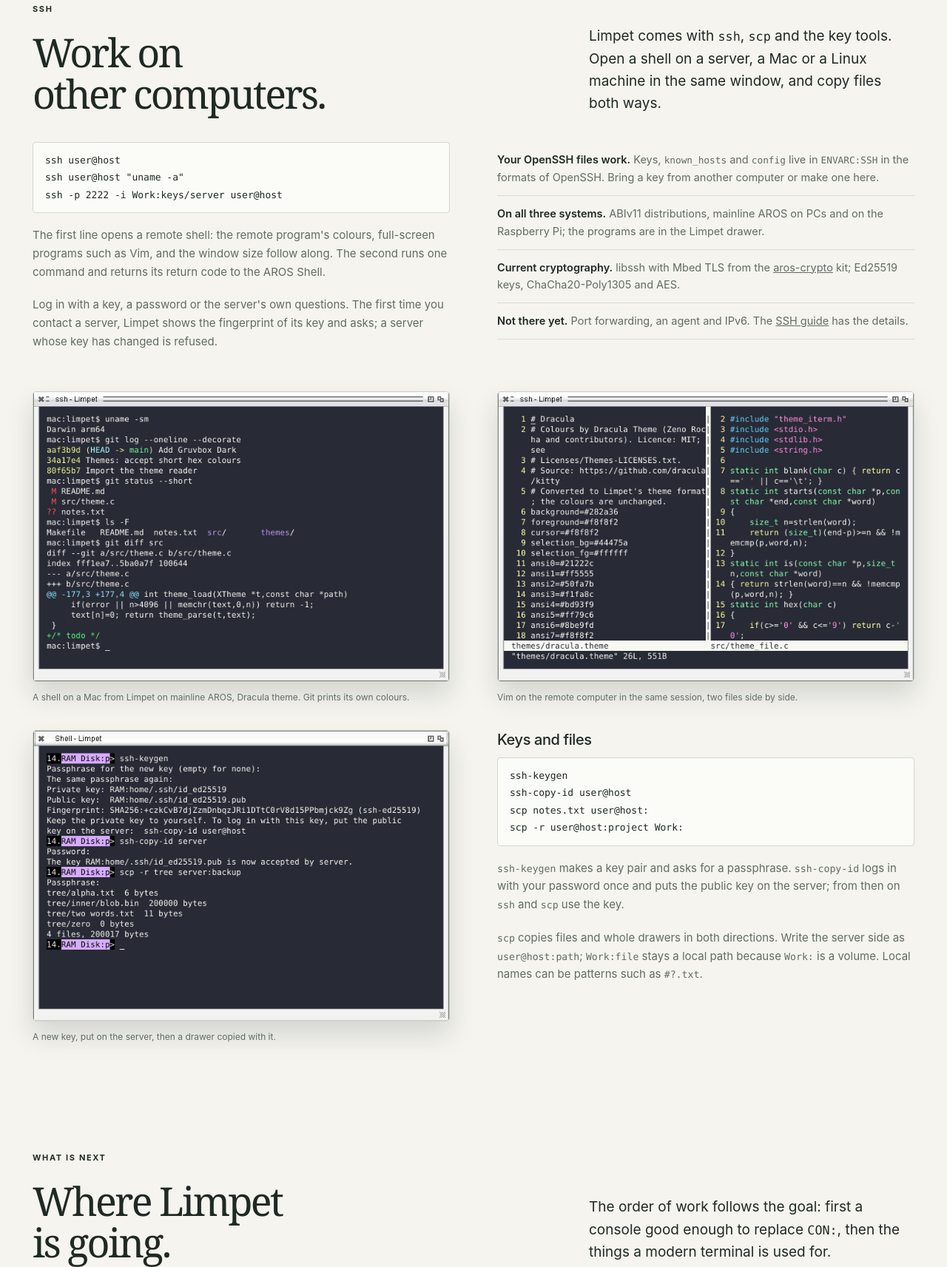
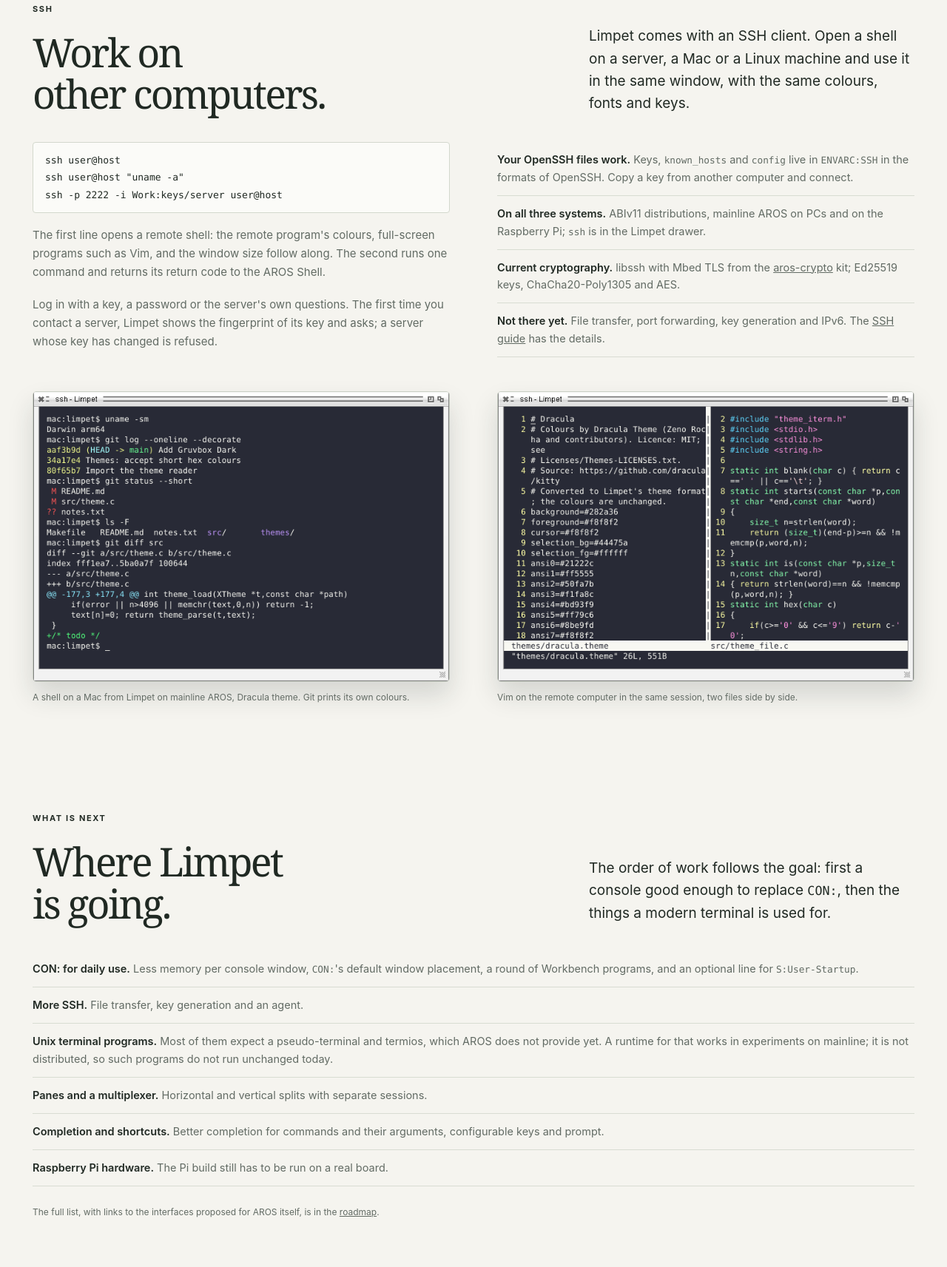
Before and after one commit to tomaszstaniak/limpet, a plain HTML site: page website/index.html in a window 1280 px wide. Shown: the part 8380-10093 px from the top of the page at 74% size. Drawn offline with Linux system fonts and the light colour scheme.

Commit message:
Website and README: 0.11.0 stays the current download until 0.12.0 is released
The 0.12.0 texts (SSH section with scp and the key tools, download links)
return with the release.

```diff
--- a/website/index.html
+++ b/website/index.html
@@ -121,7 +121,7 @@ fastfetch -c aros-logo</pre><p><a href="https://github.com/tomaszstaniak/arospkg
 </div></section>
 
 <section id="ssh" class="section wrap">
-<div class="section-heading"><div><p class="eyebrow">SSH</p><h2>Work on<br>other computers.</h2></div><p class="section-lead">Limpet comes with <code>ssh</code>, <code>scp</code> and the key tools. Open a shell on a server, a Mac or a Linux machine in the same window, and copy files both ways.</p></div>
+<div class="section-heading"><div><p class="eyebrow">SSH</p><h2>Work on<br>other computers.</h2></div><p class="section-lead">Limpet comes with an SSH client. Open a shell on a server, a Mac or a Linux machine and use it in the same window, with the same colours, fonts and keys.</p></div>
 <div class="two top">
 <div>
 <pre class="cmd">ssh user@host
@@ -131,27 +131,15 @@ ssh -p 2222 -i Work:keys/server user@host</pre>
 <p>Log in with a key, a password or the server's own questions. The first time you contact a server, Limpet shows the fingerprint of its key and asks; a server whose key has changed is refused.</p>
 </div>
 <ul class="list">
-<li><strong>Your OpenSSH files work.</strong> Keys, <code>known_hosts</code> and <code>config</code> live in <code>ENVARC:SSH</code> in the formats of OpenSSH. Bring a key from another computer or make one here.</li>
-<li><strong>On all three systems.</strong> ABIv11 distributions, mainline AROS on PCs and on the Raspberry Pi; the programs are in the Limpet drawer.</li>
+<li><strong>Your OpenSSH files work.</strong> Keys, <code>known_hosts</code> and <code>config</code> live in <code>ENVARC:SSH</code> in the formats of OpenSSH. Copy a key from another computer and connect.</li>
+<li><strong>On all three systems.</strong> ABIv11 distributions, mainline AROS on PCs and on the Raspberry Pi; <code>ssh</code> is in the Limpet drawer.</li>
 <li><strong>Current cryptography.</strong> libssh with Mbed TLS from the <a href="https://github.com/tomaszstaniak/aros-crypto"><u>aros-crypto</u></a> kit; Ed25519 keys, ChaCha20-Poly1305 and AES.</li>
-<li><strong>Not there yet.</strong> Port forwarding, an agent and IPv6. The <a href="https://github.com/tomaszstaniak/limpet/blob/main/examples/ssh/README.md"><u>SSH guide</u></a> has the details.</li>
+<li><strong>Not there yet.</strong> File transfer, port forwarding, key generation and IPv6. The <a href="https://github.com/tomaszstaniak/limpet/blob/main/examples/ssh/README.md"><u>SSH guide</u></a> has the details.</li>
 </ul>
 </div>
 <div class="two top" style="margin-top:34px">
 <figure class="shot"><img src="assets/ssh-session.png" width="684" height="477" loading="lazy" alt="Limpet window titled ssh: a remote shell on a Mac showing uname, a coloured git log, git status, a file listing and a diff"><figcaption>A shell on a Mac from Limpet on mainline AROS, Dracula theme. Git prints its own colours.</figcaption></figure>
 <figure class="shot"><img src="assets/ssh-vim.png" width="684" height="477" loading="lazy" alt="Vim running on the remote computer inside the Limpet window, two files side by side with line numbers and syntax colours"><figcaption>Vim on the remote computer in the same session, two files side by side.</figcaption></figure>
-</div>
-<div class="two top" style="margin-top:34px">
-<figure class="shot"><img src="assets/ssh-keys.png" width="684" height="477" loading="lazy" alt="Limpet window: ssh-keygen makes a key and shows its fingerprint, ssh-copy-id asks for the password once and reports that the key is accepted, scp -r copies a drawer of four files to the server"><figcaption>A new key, put on the server, then a drawer copied with it.</figcaption></figure>
-<div>
-<h3>Keys and files</h3>
-<pre class="cmd">ssh-keygen
-ssh-copy-id user@host
-scp notes.txt user@host:
-scp -r user@host:project Work:</pre>
-<p><code>ssh-keygen</code> makes a key pair and asks for a passphrase. <code>ssh-copy-id</code> logs in with your password once and puts the public key on the server; from then on <code>ssh</code> and <code>scp</code> use the key.</p>
-<p><code>scp</code> copies files and whole drawers in both directions. Write the server side as <code>user@host:path</code>; <code>Work:file</code> stays a local path because <code>Work:</code> is a volume. Local names can be patterns such as <code>#?.txt</code>.</p>
-</div>
 </div>
 </section>
 
@@ -159,7 +147,7 @@ scp -r user@host:project Work:</pre>
 <div class="section-heading"><div><p class="eyebrow">What is next</p><h2>Where Limpet<br>is going.</h2></div><p class="section-lead">The order of work follows the goal: first a console good enough to replace <code>CON:</code>, then the things a modern terminal is used for.</p></div>
 <ul class="list">
 <li><strong>CON: for daily use.</strong> Less memory per console window, <code>CON:</code>'s default window placement, a round of Workbench programs, and an optional line for <code>S:User-Startup</code>.</li>
-<li><strong>More SSH.</strong> Port forwarding and an agent.</li>
+<li><strong>More SSH.</strong> File transfer, key generation and an agent.</li>
 <li><strong>Unix terminal programs.</strong> Most of them expect a pseudo-terminal and termios, which AROS does not provide yet. A runtime for that works in experiments on mainline; it is not distributed, so such programs do not run unchanged today.</li>
 <li><strong>Panes and a multiplexer.</strong> Horizontal and vertical splits with separate sessions.</li>
 <li><strong>Completion and shortcuts.</strong> Better completion for commands and their arguments, configurable keys and prompt.</li>
@@ -188,10 +176,10 @@ else
 </div>
 </div></section>
 
-<section id="download" class="section wrap download"><p class="eyebrow">PC / Raspberry Pi</p><h2>Download Limpet 0.12.0.</h2><p class="section-lead">Archives for ABIv11 distributions such as AROS One, for mainline AROS on PC, and a test build for AROS on the Raspberry Pi.</p>
-<div class="downloads"><a href="https://github.com/tomaszstaniak/limpet/releases/download/v0.12.0/Limpet-0.12.0-aros-x86_64-abiv11-pc.zip"><span class="download-kind">PC / x86_64</span><strong>AROS One / ABIv11</strong><span>ABIv11 · ZIP archive <b>↓</b></span></a><a href="https://github.com/tomaszstaniak/limpet/releases/download/v0.12.0/Limpet-0.12.0-aros-x86_64-abiv1-pc.zip"><span class="download-kind">PC / x86_64</span><strong>Mainline AROS</strong><span>ABIv1 · ZIP archive <b>↓</b></span></a><a href="https://github.com/tomaszstaniak/limpet/releases/download/v0.12.0/Limpet-0.12.0-aros-aarch64-abiv1-raspi.zip"><span class="download-kind">Raspberry Pi / AArch64 · test build</span><strong>AROS for Raspberry Pi</strong><span>ABIv1 · ZIP archive <b>↓</b></span></a></div>
+<section id="download" class="section wrap download"><p class="eyebrow">PC / Raspberry Pi</p><h2>Download Limpet 0.11.0.</h2><p class="section-lead">Archives for ABIv11 distributions such as AROS One, for mainline AROS on PC, and a test build for AROS on the Raspberry Pi.</p>
+<div class="downloads"><a href="https://github.com/tomaszstaniak/limpet/releases/download/v0.11.0/Limpet-0.11.0-aros-x86_64-abiv11-pc.zip"><span class="download-kind">PC / x86_64</span><strong>AROS One / ABIv11</strong><span>ABIv11 · ZIP archive <b>↓</b></span></a><a href="https://github.com/tomaszstaniak/limpet/releases/download/v0.11.0/Limpet-0.11.0-aros-x86_64-abiv1-pc.zip"><span class="download-kind">PC / x86_64</span><strong>Mainline AROS</strong><span>ABIv1 · ZIP archive <b>↓</b></span></a><a href="https://github.com/tomaszstaniak/limpet/releases/download/v0.11.0/Limpet-0.11.0-aros-aarch64-abiv1-raspi.zip"><span class="download-kind">Raspberry Pi / AArch64 · test build</span><strong>AROS for Raspberry Pi</strong><span>ABIv1 · ZIP archive <b>↓</b></span></a></div>
 <div class="install-grid"><div><h3>Install with apkg</h3><pre class="cmd">apkg update
-apkg install limpet</pre><p>The same command works on all three systems. <a href="https://github.com/tomaszstaniak/arospkg"><u>About the package manager ↗</u></a></p></div><div><h3>Or from an archive</h3><p>Copy the <strong>Limpet</strong> drawer and its icon into <code>SYS:Utilities</code>, then double-click Limpet. The included README lists keys, options and known limitations. The experimental <code>LIMPET:</code> handler is a separate archive in the same release.</p><a class="text-link" href="https://github.com/tomaszstaniak/limpet/releases/tag/v0.12.0">Release notes &amp; all files ↗</a></div></div></section>
+apkg install limpet</pre><p>The same command works on all three systems. <a href="https://github.com/tomaszstaniak/arospkg"><u>About the package manager ↗</u></a></p></div><div><h3>Or from an archive</h3><p>Copy the <strong>Limpet</strong> drawer and its icon into <code>SYS:Utilities</code>, then double-click Limpet. The included README lists keys, options and known limitations. The experimental <code>LIMPET:</code> handler is a separate archive in the same release.</p><a class="text-link" href="https://github.com/tomaszstaniak/limpet/releases/tag/v0.11.0">Release notes &amp; all files ↗</a></div></div></section>
 </main>
 <footer class="wrap"><div><a class="brand" href="#"><img src="assets/icon.png" width="30" height="30" alt="">Limpet</a><p>A terminal for the AROS Shell.</p></div><div><a href="https://github.com/tomaszstaniak/limpet">GitHub ↗</a><a href="https://github.com/tomaszstaniak/limpet/issues">Report an issue ↗</a><a href="https://github.com/tomaszstaniak/limpet/blob/main/doc/README.md">Documentation ↗</a><a href="https://github.com/tomaszstaniak/limpet/blob/main/doc/changes.md">Changelog ↗</a></div><div class="creator-links"><div><span class="eyebrow">Support the work</span><p>Support development and explore more of my projects.</p></div><nav aria-label="Creator and support links"><a href="https://www.patreon.com/c/reperspective">Patreon ↗</a><a href="https://ko-fi.com/enbewu">Ko-fi ↗</a><a href="https://tomaszstaniak.com">tomaszstaniak.com ↗</a></nav></div><p class="legal">Limpet is MIT-licensed. Bundled fonts and the included colour schemes have their own licences, listed in the Licenses drawer of each archive. Screenshots were taken under QEMU; each caption names the system and the Limpet version.</p></footer>
 </body></html>
```
Also changed, not shown: 1 other file.
